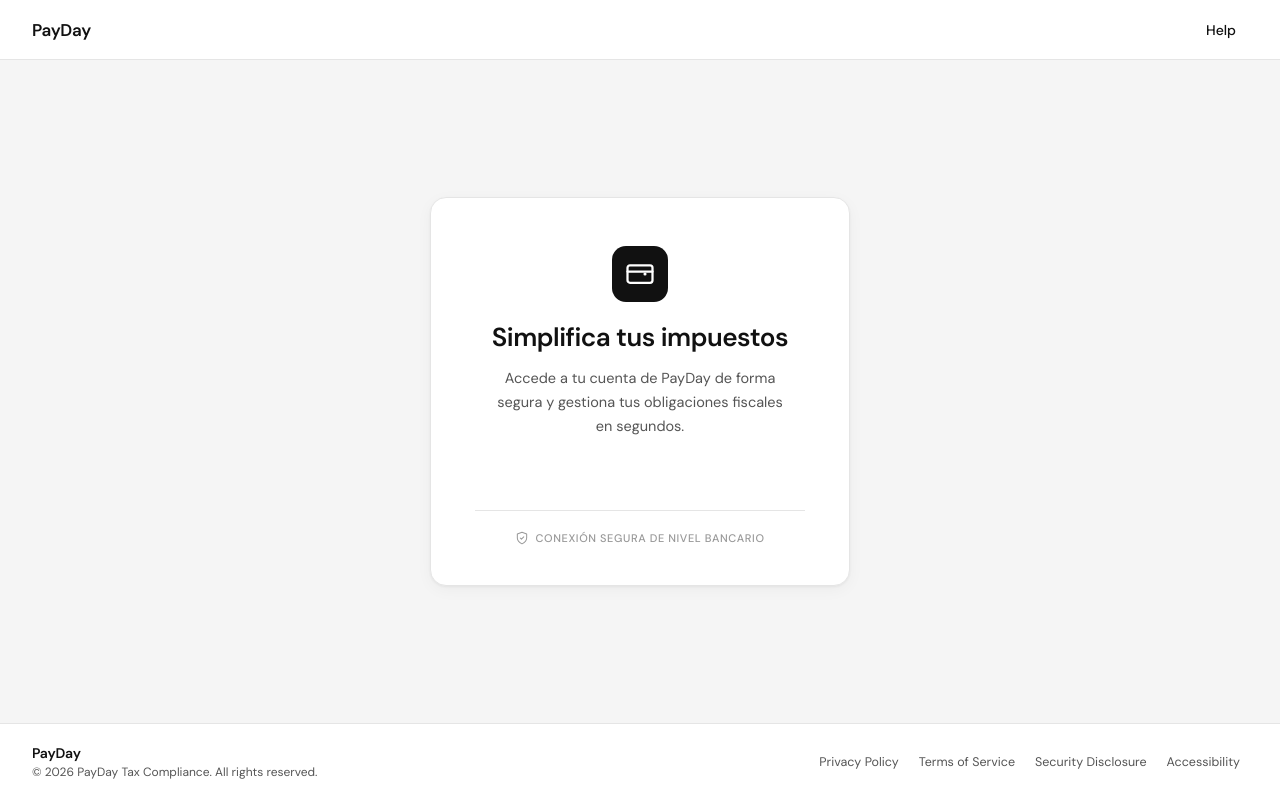
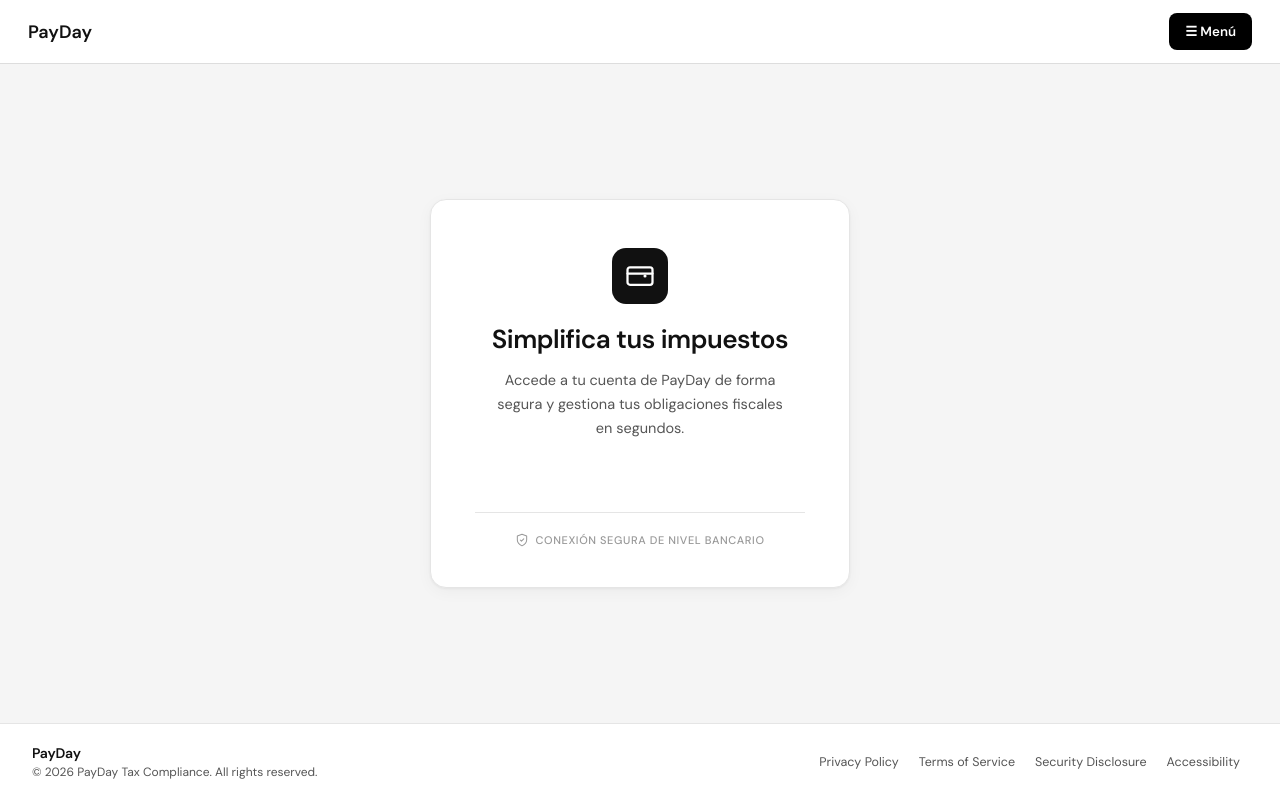
Before and after one commit to romonzon30/payday, a React (Vite) app: page / in a window 1280 px wide. Built offline with nearby package versions, Linux system fonts and the light colour scheme; no server answers.

Commit message:
add user menu

```diff
--- a/src/components/Navbar.module.css
+++ b/src/components/Navbar.module.css
@@ -1,37 +1,56 @@
 .navbar {
+  height: 64px;
+  padding: 0 28px;
+  border-bottom: 1px solid #ddd;
+  background: white;
   display: flex;
   align-items: center;
   justify-content: space-between;
-  padding: 0 32px;
-  height: 60px;
-  background-color: var(--color-surface);
-  border-bottom: 1px solid var(--color-border);
-  position: sticky;
-  top: 0;
-  z-index: 100;
 }
 
 .logo {
-  font-size: 17px;
   font-weight: 700;
-  letter-spacing: -0.3px;
-  color: var(--color-text-primary);
-  transition: opacity var(--transition-fast);
+  font-size: 18px;
 }
 
-.logo:hover {
-  opacity: 0.75;
+.menuWrapper {
+  position: relative;
 }
 
-.helpLink {
-  font-size: 14px;
-  font-weight: 500;
-  color: var(--color-text-primary);
-  padding: 6px 12px;
-  border-radius: var(--radius-sm);
-  transition: background-color var(--transition-fast);
+.menuButton {
+  background: #000;
+  color: white;
+  border: none;
+  padding: 10px 16px;
+  border-radius: 8px;
+  cursor: pointer;
+  font-weight: 600;
 }
 
-.helpLink:hover {
-  background-color: var(--color-bg);
+.dropdown {
+  position: absolute;
+  right: 0;
+  top: 46px;
+  width: 210px;
+  background: white;
+  border: 1px solid #ddd;
+  border-radius: 12px;
+  box-shadow: 0 12px 32px rgba(0, 0, 0, 0.12);
+  padding: 8px;
+  z-index: 20;
 }
+
+.dropdown button {
+  width: 100%;
+  background: transparent;
+  border: none;
+  padding: 12px;
+  text-align: left;
+  border-radius: 8px;
+  cursor: pointer;
+  font-size: 14px;
+}
+
+.dropdown button:hover {
+  background: #f3f4f6;
+}
--- a/src/components/Navbar.tsx
+++ b/src/components/Navbar.tsx
@@ -1,16 +1,32 @@
-import styles from './Navbar.module.css'
+import { useState } from "react";
+import styles from "./Navbar.module.css";
 
 export default function Navbar() {
+  const [open, setOpen] = useState(false);
+
+  function logout() {
+    localStorage.removeItem("token");
+    window.location.reload();
+  }
+
   return (
     <header className={styles.navbar}>
-      <a href="/" className={styles.logo}>
-        PayDay
-      </a>
-      <nav>
-        <a href="/help" className={styles.helpLink}>
-          Help
-        </a>
-      </nav>
+      <div className={styles.logo}>PayDay</div>
+
+      <div className={styles.menuWrapper}>
+        <button className={styles.menuButton} onClick={() => setOpen(!open)}>
+          ☰ Menú
+        </button>
+
+        {open && (
+          <div className={styles.dropdown}>
+            <button>Configuración</button>
+            <button>Datos personales</button>
+            <button>Notificaciones</button>
+            <button onClick={logout}>Cerrar sesión</button>
+          </div>
+        )}
+      </div>
     </header>
-  )
+  );
 }
```
